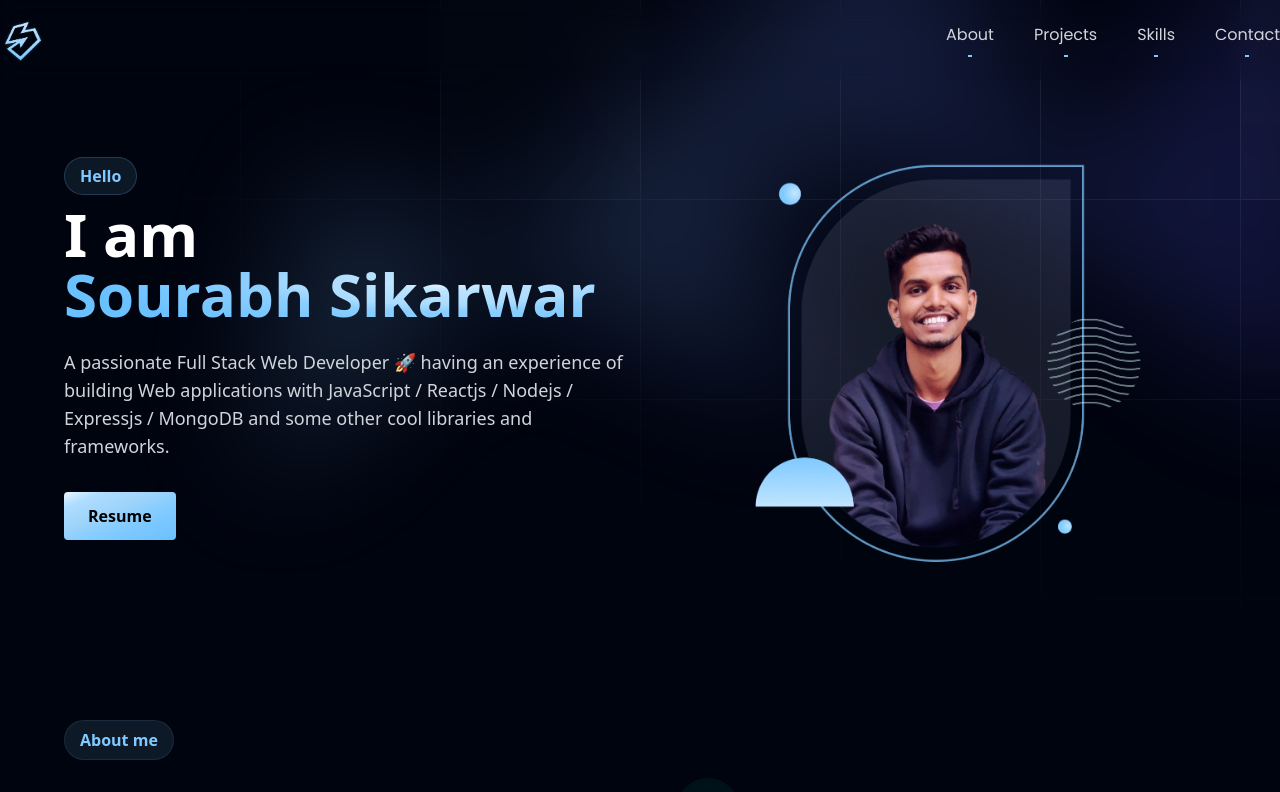
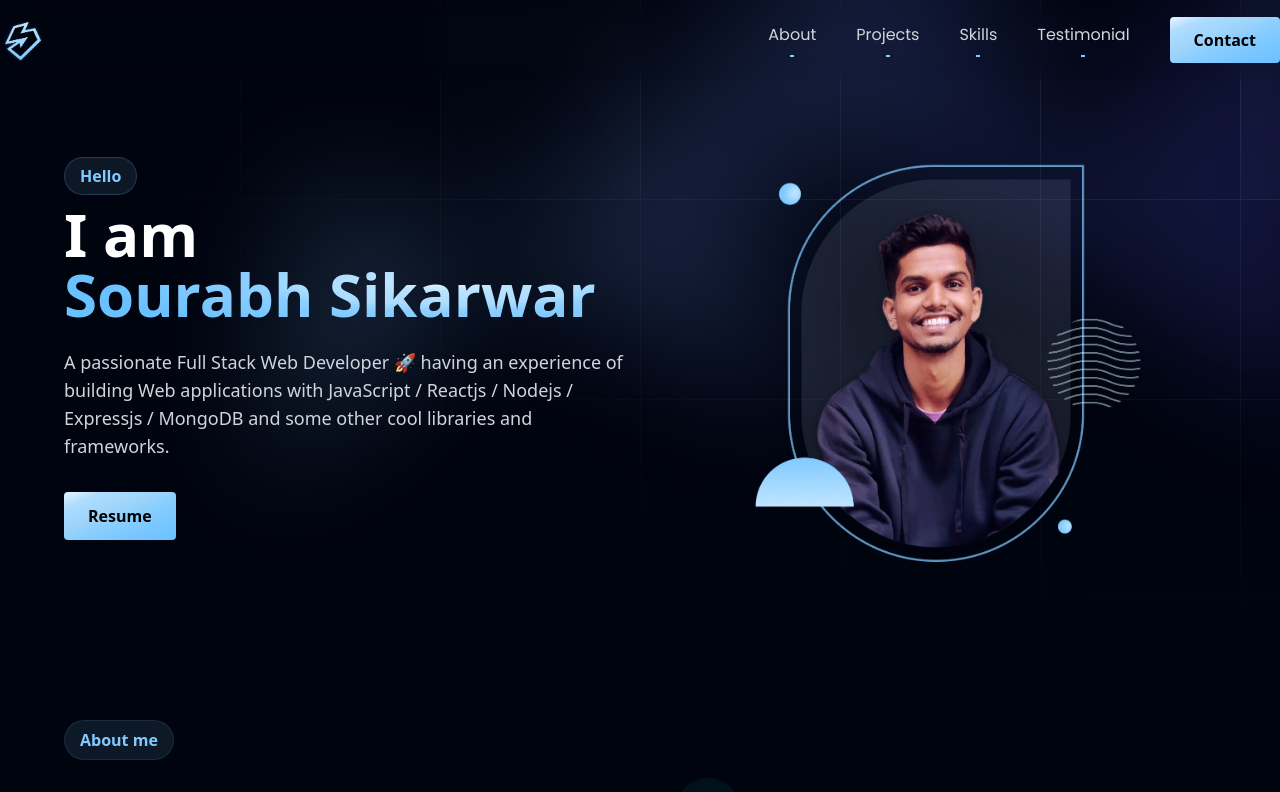
Before and after one commit to sourabhsikarwar/portfolio, a React (Vite) app: page / in a window 1280 px wide. Shown: the top 792 px of the page. Built offline with nearby package versions, Linux system fonts and the light colour scheme; a web font is replaced by a local one.

Commit message:
Navbar changes

```diff
--- a/src/components/Navbar.jsx
+++ b/src/components/Navbar.jsx
@@ -13,13 +13,21 @@
             <li
               key={nav.id}
               className={`font-poppins font-normal cursor-pointer text-[16px] text-gray-300 hover:text-white duration-300 dark:text-gray-300 group ${
-                index === navLinks.length - 1 ? "mr-0" : "mr-10"
+                index === navLinks.length - 1 ? "mr-10" : "mr-10"
               }`}
             >
               <a href={`#${nav.id}`}>{nav.title}</a>
               <hr className="border border-secondary w-1 mx-auto mt-2 group-hover:w-full duration-300" />
             </li>
           ))}
+          <li>
+            <a
+              href="#contact"
+              className="px-4 py-2 md:px-6 md:py-3 bg-blue-gradient dark:bg-blue-gradient rounded font-semibold"
+            >
+              Contact
+            </a>
+          </li>
         </ul>
 
         <div className="sm:hidden flex flex-1 justify-end items-center">
@@ -33,14 +41,14 @@
           <div
             className={`${
               toggle ? "flex" : "hidden"
-            } p-6 bg-black-gradient dark:bg-black-gradient absolute top-20 right-0 mx-4 my-2 min-w-[140px] rounded-xl sidebar`}
+            } p-6 bg-black-gradient dark:bg-black-gradient absolute top-20 right-0 mx-4 my-2 min-w-[160px] rounded-xl sidebar`}
           >
             <ul className="list-none flex flex-col justify-end items-center flex-1">
               {navLinks.map((nav, index) => (
                 <li
                   key={nav.id}
                   className={`font-poppins font-normal cursor-pointer text-[16px] text-gray-200 group hover:text-white duration-300 dark:text-gray-200 ${
-                    index === navLinks.length - 1 ? "mb-0" : "mb-4"
+                    index === navLinks.length - 1 ? "mb-4" : "mb-4"
                   }
                 `}
                 >
@@ -48,6 +56,14 @@
                   <hr className="border border-secondary w-1 mx-auto mt-2 group-hover:w-full duration-300" />
                 </li>
               ))}
+              <li className="my-2">
+                <a
+                  href="#contact"
+                  className="px-4 py-2 bg-blue-gradient dark:bg-blue-gradient rounded font-semibold"
+                >
+                  Contact
+                </a>
+              </li>
             </ul>
           </div>
         </div>
--- a/src/components/Testimonials.jsx
+++ b/src/components/Testimonials.jsx
@@ -4,7 +4,7 @@
 const Testimonials = () => {
   return (
     <section
-      id="projects"
+      id="testimonial"
       className={`${layout.sectionCol} ${styles.marginY} items-center gap-8`}
     >
       <div className="w-24 aspect-square">
--- a/src/constants/index.js
+++ b/src/constants/index.js
@@ -36,8 +36,8 @@
     title: "Skills",
   },
   {
-    id: "contact",
-    title: "Contact",
+    id: "testimonial",
+    title: "Testimonial",
   },
 ];
 
```
Also changed, not shown: src/assets/profile2.png.
